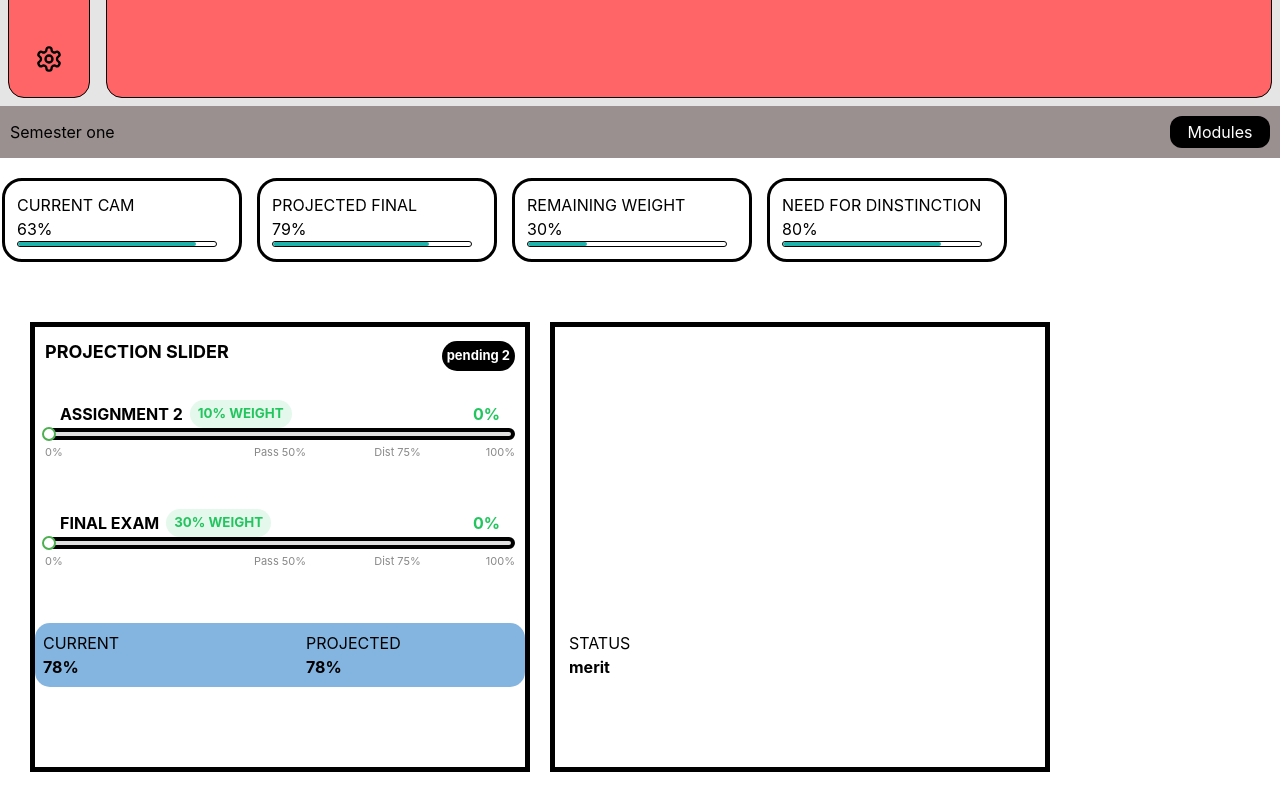
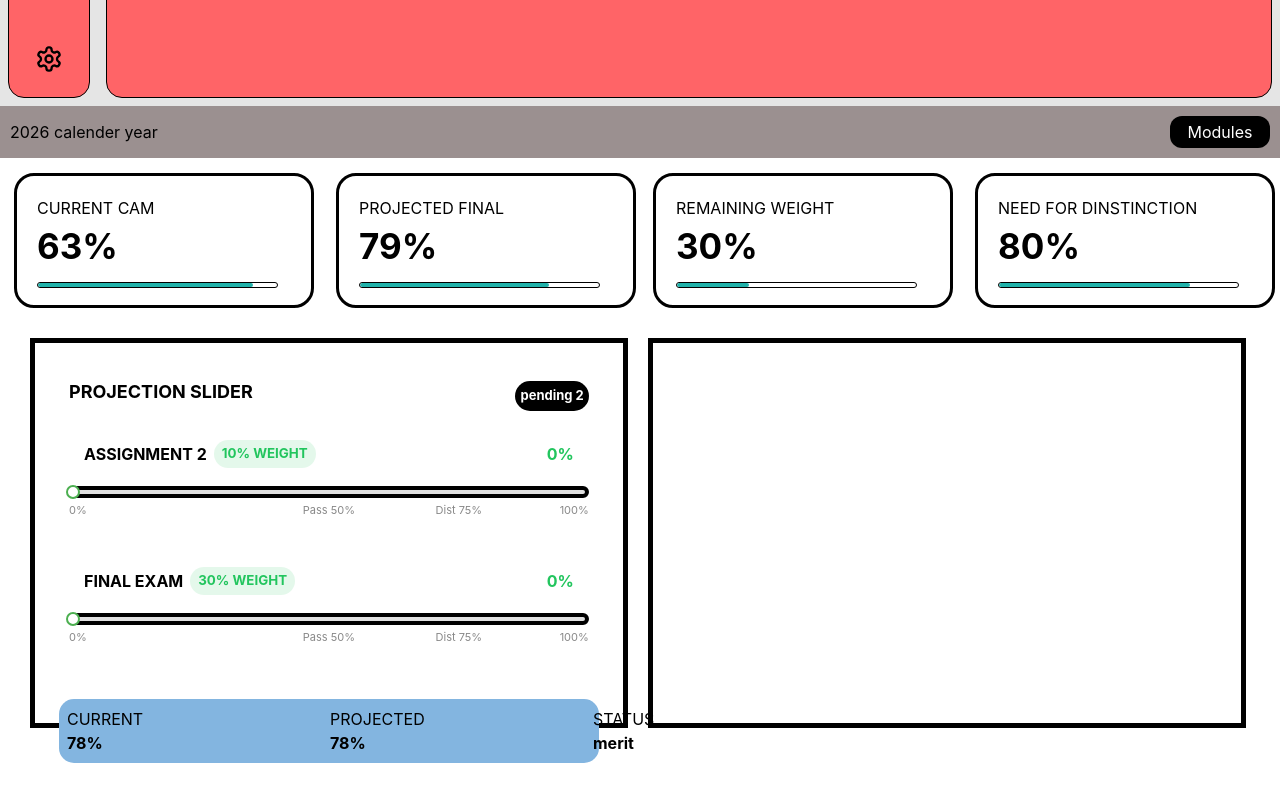
Before and after one commit to ashleynkuna33/uwc-cam-champion, a React (Vite) app in the folder uwc-cam-champion-site/: page / in a window 1280 px wide. Shown: the part 2460-3270 px from the top of the page. Built offline with nearby package versions, Linux system fonts and the light colour scheme.

Commit message:
new styles added

```diff
--- a/uwc-cam-champion-site/src/components/Progress.css
+++ b/uwc-cam-champion-site/src/components/Progress.css
@@ -82,14 +82,24 @@
     display: block;
 }
 
+.progress-bar-heading{
+margin-bottom: 9px;
+}
+
+.progress-bar-heading span{
+    font-weight: bolder;
+    font-size: 35px;
+}
+
 
 .progress-bar-container{
 
     border:3px solid black;
-    width: 240px;
-    padding: 12px;
-    margin-left: 2px;
-    margin-top: 20px;
+    width: 300px;
+    padding: 20px;
+    margin-left: 14px;
+    height: 135px;
+    margin-top: 15px;
     border-radius: 20px;
 
 
@@ -98,21 +108,21 @@
 .global-container{
 
     display: flex;
-    gap: 13px;
+    gap: 3px;
     align-items: center;
 }
 
 .left{
 
     display: flex;
-    gap: 13px;
+    gap: 8px;
     align-items: center;
 }
 
 .right{
 
     display: flex;
-    gap: 13px;
+    gap: 8px;
     align-items: center;
 }
 
@@ -139,11 +149,23 @@
     display: flex;
     gap: 20px;
     align-items: center;
-    margin-top: 30px;
     padding: 30px;
 }
 
 /* This is the third section of the page */
+
+
+.left-card{
+width: 49%;
+height:390px;
+padding: 24px 24px 24px 24px;
+
+}
+.right-card{
+    width: 49%;
+    height: 390px;
+
+}
 
 .left-card-header {
     display: flex;
@@ -175,6 +197,7 @@
     align-items: center;
     margin-left: 15px;
     margin-top: 25px;
+    margin-bottom: 18px;
 }
 
 .bar-header h5 {
--- a/uwc-cam-champion-site/src/screens/Progress.jsx
+++ b/uwc-cam-champion-site/src/screens/Progress.jsx
@@ -87,21 +87,23 @@ const stopDragExam =()=>{
         <div className="top-nav  flex items-center justify-between">
 
             <div className="left">
-              <div className="heading">Semester one</div>
+              <div className="heading">2026 calender year</div>
             </div>
 
-            <div>
 
-                <div className="drop-down-menu" >
+
+            <div className="drop-down-menu" >
                     <button className="drop-down-btn">Modules</button>
+
                       <div className="drop-down-content">
                          <a href="#">module1</a>
                          <a href="#">module2</a>
                          <a href="#">module3</a>
                       </div>
 
-                </div>
             </div>
+
+
 
        </div>
 
@@ -149,6 +151,7 @@ const stopDragExam =()=>{
                 <p>REMAINING WEIGHT</p>
                 <span>30%</span>
             </div>
+
             <div className="bar-line" data-percent="30%">
                 <span style={{width:"30%"}}  className="bar-fill"></span>
             </div>
@@ -180,21 +183,29 @@ const stopDragExam =()=>{
  <div className="cards-container flex flex-col md:flex-row gap-4">
 
   <div className="left-card">
+
     <div className="left-card-header">
+
         <p className="left-card-header-text"><span>PROJECTION SLIDER</span></p>
         <span className="left-card-activities">pending 2</span>
+
     </div>
 
     <div className="left-card-progress-bar">
         <div className="process-bar-header">
 
             <div className="bar-header">
+
                 <div style={{ display: 'flex', alignItems: 'center', gap: '7px' }}>
+
                     <h5>ASSIGNMENT 2</h5>
                     <span className="sl-wt">10% WEIGHT</span>
+
                 </div>
+
                 <span className="sl-num">{cam}%</span>
             </div>
+
 
             <div className="left-bar-line" ref={barRef} onClick={camMark}>
                 <span style={{ width: `${cam}%` }}></span>
```
